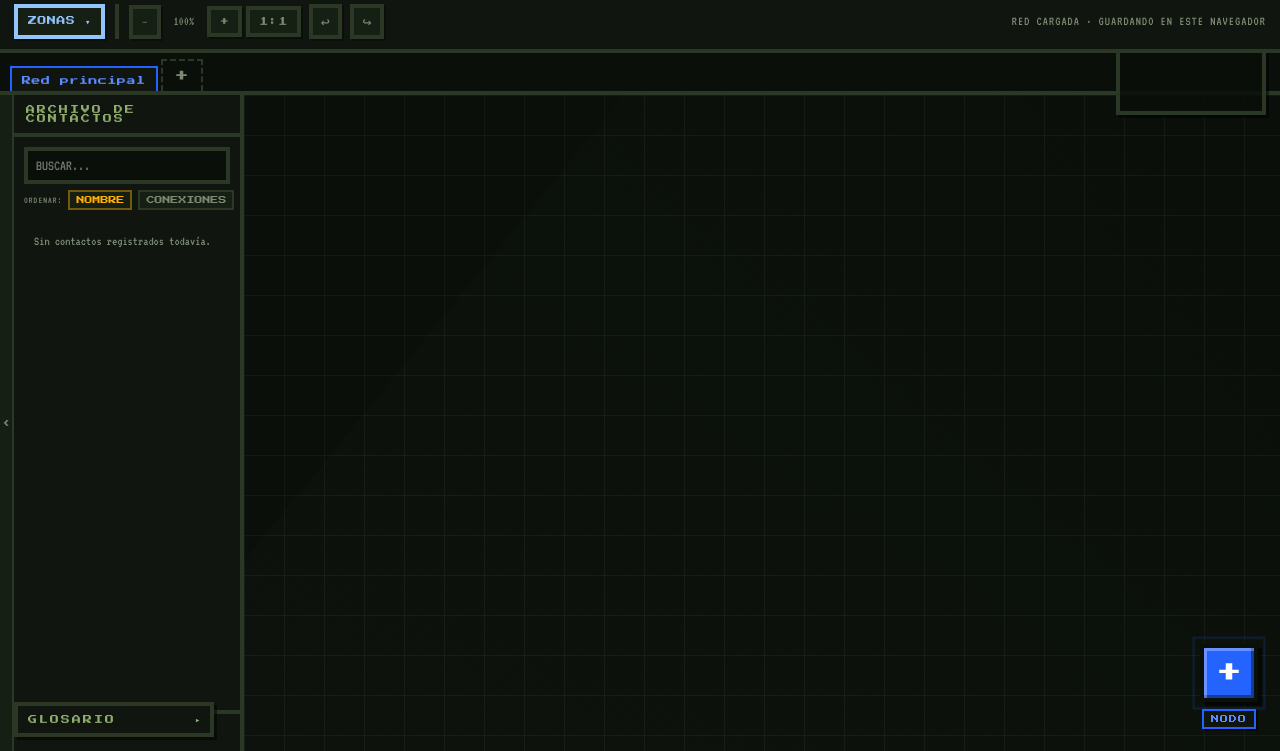
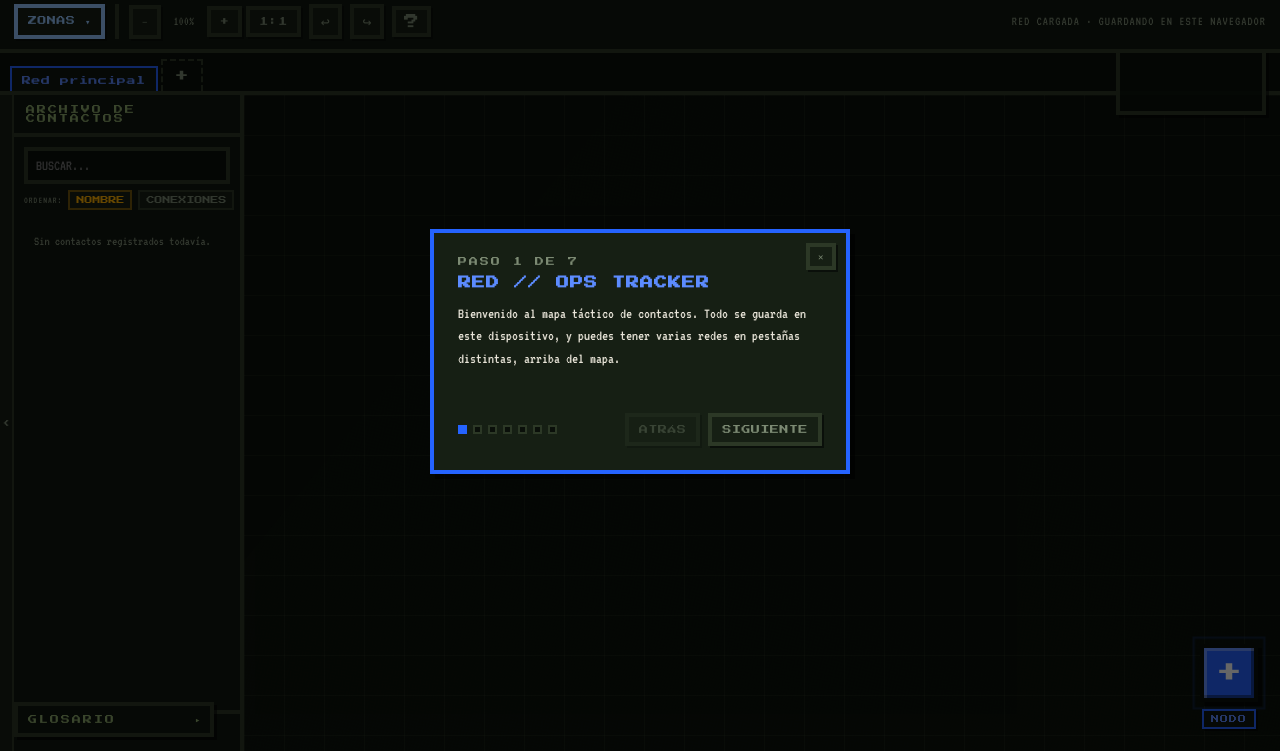
Before and after one commit to jiveatsix-jpg/Network-main, a website: page www/index.html in a window 1280 px wide. Shown: the part 49-800 px from the top of the page. Drawn offline with Linux system fonts and the light colour scheme.

Commit message:
feat: agrega tutorial de bienvenida

```diff
--- a/www/index.html
+++ b/www/index.html
@@ -412,6 +412,25 @@
   #modal-box .row{display:flex;justify-content:flex-end;gap:8px;}
   #modal-box p{font-size:14px;color:var(--paper-dim);margin:0 0 14px;}
 
+  /* ---------- TUTORIAL ---------- */
+  #tutorial-overlay{
+    position:absolute;inset:0;background:rgba(0,0,0,.6);display:flex;
+    align-items:center;justify-content:center;z-index:95;
+  }
+  #tutorial-box{
+    position:relative;background:var(--bg-panel2);border:var(--px) solid #2563ff;
+    padding:24px;width:100%;max-width:420px;box-shadow:5px 5px 0 rgba(0,0,0,.6);
+  }
+  #tutorial-step-label{font-family:var(--pixel);font-size:9px;letter-spacing:2px;color:var(--paper-dim);margin:0 0 10px;}
+  #tutorial-title{font-family:var(--pixel);font-size:13px;letter-spacing:1px;color:#5c8bff;margin:0 0 14px;padding-right:26px;text-transform:uppercase;}
+  #tutorial-text{font-size:15px;line-height:1.5;color:var(--paper);margin:0 0 20px;min-height:90px;}
+  #tutorial-footer{display:flex;align-items:center;justify-content:space-between;gap:12px;flex-wrap:wrap;}
+  #tutorial-dots{display:flex;gap:6px;}
+  .tutorial-dot{width:9px;height:9px;background:var(--bg-deep);border:2px solid var(--border);}
+  .tutorial-dot.on{background:#2563ff;border-color:#2563ff;}
+  #tutorial-nav{display:flex;gap:8px;}
+  #tutorial-nav .btn:disabled{opacity:.35;cursor:not-allowed;}
+
   /* ---------- FAB: nodo nuevo ---------- */
   #fab-wrap{
     position:fixed;right:22px;bottom:22px;z-index:50;
@@ -459,7 +478,7 @@
   }
 
   @media print{
-    #console-bar, #archive-panel, #dossier-panel, #edge-bar, #path-bar, #zone-bar, #zone-draw-hint, #modal-overlay, #sweep, #minimap, #glossary-panel{display:none !important;}
+    #console-bar, #archive-panel, #dossier-panel, #edge-bar, #path-bar, #zone-bar, #zone-draw-hint, #modal-overlay, #tutorial-overlay, #sweep, #minimap, #glossary-panel{display:none !important;}
     #map-wrap{overflow:visible !important;height:auto !important;}
     #map{transform:none !important;background:none;}
     html, body{overflow:visible !important;height:auto !important;background:#fff;}
@@ -521,6 +540,7 @@
     </div>
     <button class="btn" id="btn-undo" style="font-size:15px;padding:4px 8px;">↩</button>
     <button class="btn" id="btn-redo" style="font-size:15px;padding:4px 8px;">↪</button>
+    <button class="btn" id="btn-help" style="font-size:15px;padding:4px 8px;" title="Ver tutorial">?</button>
 
     <div id="status-line">SISTEMA LISTO</div>
   </div>
@@ -611,6 +631,22 @@
 
   <div id="modal-overlay" class="hidden">
     <div id="modal-box"></div>
+  </div>
+
+  <div id="tutorial-overlay" class="hidden">
+    <div id="tutorial-box">
+      <button class="btn" id="btn-tutorial-close" style="position:absolute;top:10px;right:10px;padding:4px 8px;">✕</button>
+      <p id="tutorial-step-label"></p>
+      <h3 id="tutorial-title"></h3>
+      <p id="tutorial-text"></p>
+      <div id="tutorial-footer">
+        <div id="tutorial-dots"></div>
+        <div id="tutorial-nav">
+          <button class="btn" id="btn-tutorial-prev">ATRÁS</button>
+          <button class="btn" id="btn-tutorial-next">SIGUIENTE</button>
+        </div>
+      </div>
+    </div>
   </div>
 
   <input type="file" id="photo-input" class="hidden" accept="image/*">
@@ -3072,6 +3108,81 @@
     reader.readAsText(file);
   });
 
+  // ================= TUTORIAL =================
+  const TUTORIAL_SEEN_KEY = 'rot-tutorial-seen';
+
+  const TUTORIAL_STEPS = [
+    {
+      title: 'RED // OPS TRACKER',
+      text: 'Bienvenido al mapa táctico de contactos. Todo se guarda en este dispositivo, y puedes tener varias redes en pestañas distintas, arriba del mapa.'
+    },
+    {
+      title: 'CREAR Y MOVER NODOS',
+      text: 'El botón azul grande de abajo (o "+ NODO") crea un contacto, lugar u organización. Arrástralo para moverlo. Ctrl+clic o un rectángulo de arrastre sobre el mapa vacío selecciona varios nodos a la vez — puedes moverlos juntos o borrarlos con Supr.'
+    },
+    {
+      title: 'VINCULAR Y CAMINO',
+      text: '"VINCULAR" conecta dos nodos con una relación etiquetada (clic en el origen, clic en el destino). "CAMINO" calcula la ruta más corta entre dos nodos siguiendo los vínculos existentes.'
+    },
+    {
+      title: 'ZONAS',
+      text: '"+ ZONA" dibuja un área de color libre sobre el mapa, para agrupar visualmente una parte de la red. El menú "ZONAS" agrupa mostrar/ocultar nombres, seleccionar todas y ajustar su tamaño.'
+    },
+    {
+      title: 'FICHA DE CONTACTO',
+      text: 'Cada nodo tiene su ficha: foto, tipo, color, nivel de confianza, etiquetas, campos personalizados y un registro de eventos con fecha. Se abre solo al seleccionar un nodo.'
+    },
+    {
+      title: 'ARCHIVO, FILTROS Y BIBLIOTECA',
+      text: 'El panel de la izquierda (colapsable) lista todos los contactos, con búsqueda y orden. "FILTROS" acota por tipo, estado, confianza mínima o etiquetas. "BIBLIOTECA" guarda nodos para reutilizarlos en otra red.'
+    },
+    {
+      title: 'DATOS Y VISTA',
+      text: 'El menú "RED" exporta/importa en JSON, CSV o GeoJSON, imprime el mapa y cambia el skin de color. Abajo está el minimapa y el glosario, para anotar qué significa cada color que uses.'
+    }
+  ];
+
+  let tutorialStep = 0;
+  const tutorialOverlay = document.getElementById('tutorial-overlay');
+
+  function renderTutorialStep(){
+    const s = TUTORIAL_STEPS[tutorialStep];
+    document.getElementById('tutorial-step-label').textContent = 'PASO '+(tutorialStep+1)+' DE '+TUTORIAL_STEPS.length;
+    document.getElementById('tutorial-title').textContent = s.title;
+    document.getElementById('tutorial-text').textContent = s.text;
+    document.getElementById('btn-tutorial-prev').disabled = tutorialStep === 0;
+    document.getElementById('btn-tutorial-next').textContent = tutorialStep === TUTORIAL_STEPS.length-1 ? 'ENTENDIDO' : 'SIGUIENTE';
+    document.getElementById('tutorial-dots').innerHTML = TUTORIAL_STEPS.map((_,i)=>
+      '<span class="tutorial-dot'+(i===tutorialStep?' on':'')+'"></span>').join('');
+  }
+
+  function openTutorial(){
+    tutorialStep = 0;
+    renderTutorialStep();
+    tutorialOverlay.classList.remove('hidden');
+  }
+
+  function closeTutorial(){
+    tutorialOverlay.classList.add('hidden');
+    localStorage.setItem(TUTORIAL_SEEN_KEY, 'true');
+  }
+
+  function initTutorial(){
+    document.getElementById('btn-help').addEventListener('click', openTutorial);
+    document.getElementById('btn-tutorial-close').addEventListener('click', closeTutorial);
+    tutorialOverlay.addEventListener('click', (e)=>{ if(e.target === tutorialOverlay) closeTutorial(); });
+    document.getElementById('btn-tutorial-prev').addEventListener('click', ()=>{
+      tutorialStep = Math.max(0, tutorialStep-1);
+      renderTutorialStep();
+    });
+    document.getElementById('btn-tutorial-next').addEventListener('click', ()=>{
+      if(tutorialStep === TUTORIAL_STEPS.length-1){ closeTutorial(); return; }
+      tutorialStep = Math.min(TUTORIAL_STEPS.length-1, tutorialStep+1);
+      renderTutorialStep();
+    });
+    if(!localStorage.getItem(TUTORIAL_SEEN_KEY)) openTutorial();
+  }
+
   // ================= INIT =================
   async function init(){
     setStatus('CARGANDO RED...');
@@ -3086,6 +3197,7 @@
     } else {
       setStatus('RED CARGADA · GUARDANDO EN ESTE NAVEGADOR');
     }
+    initTutorial();
   }
   init();
 
```
